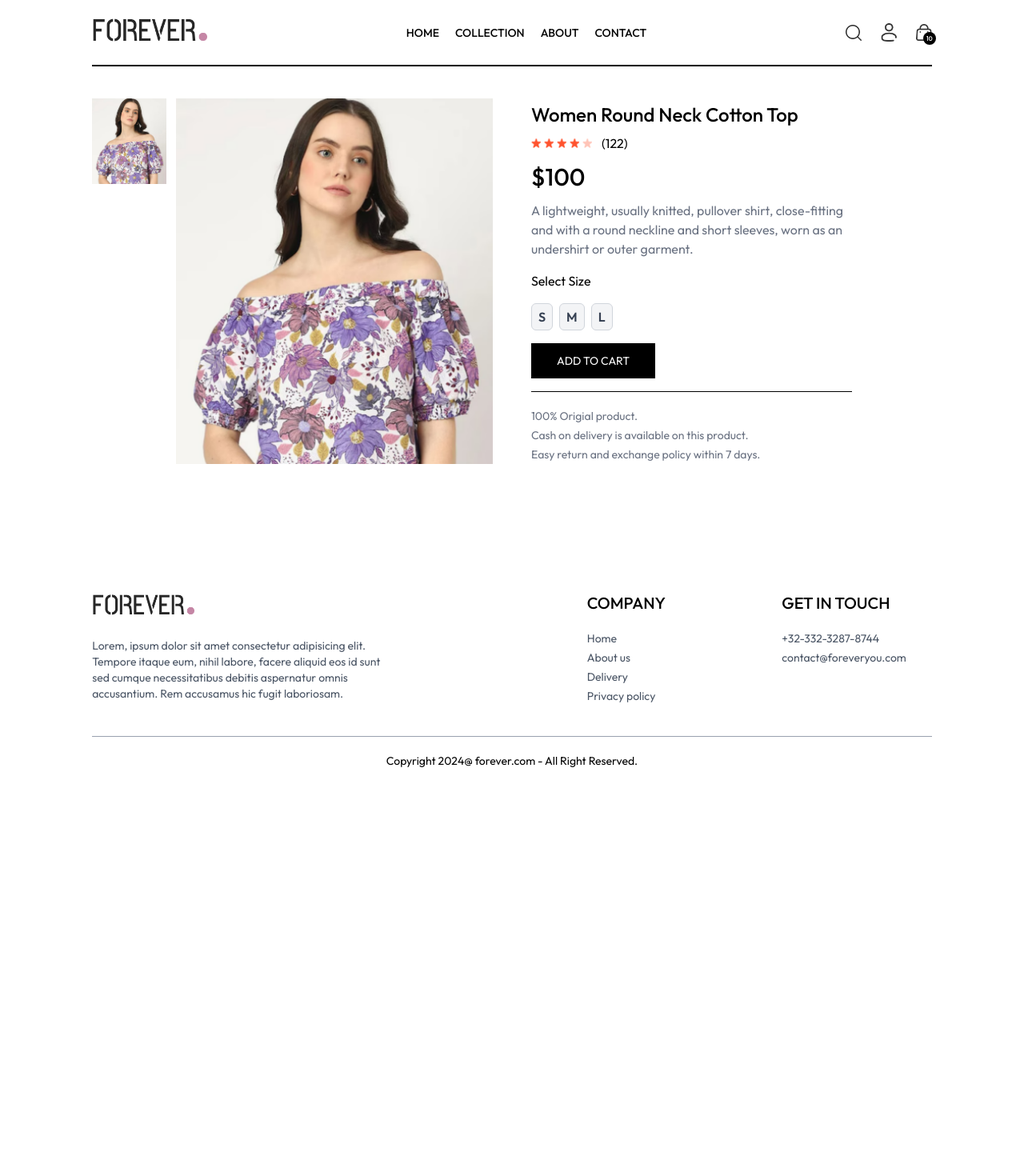
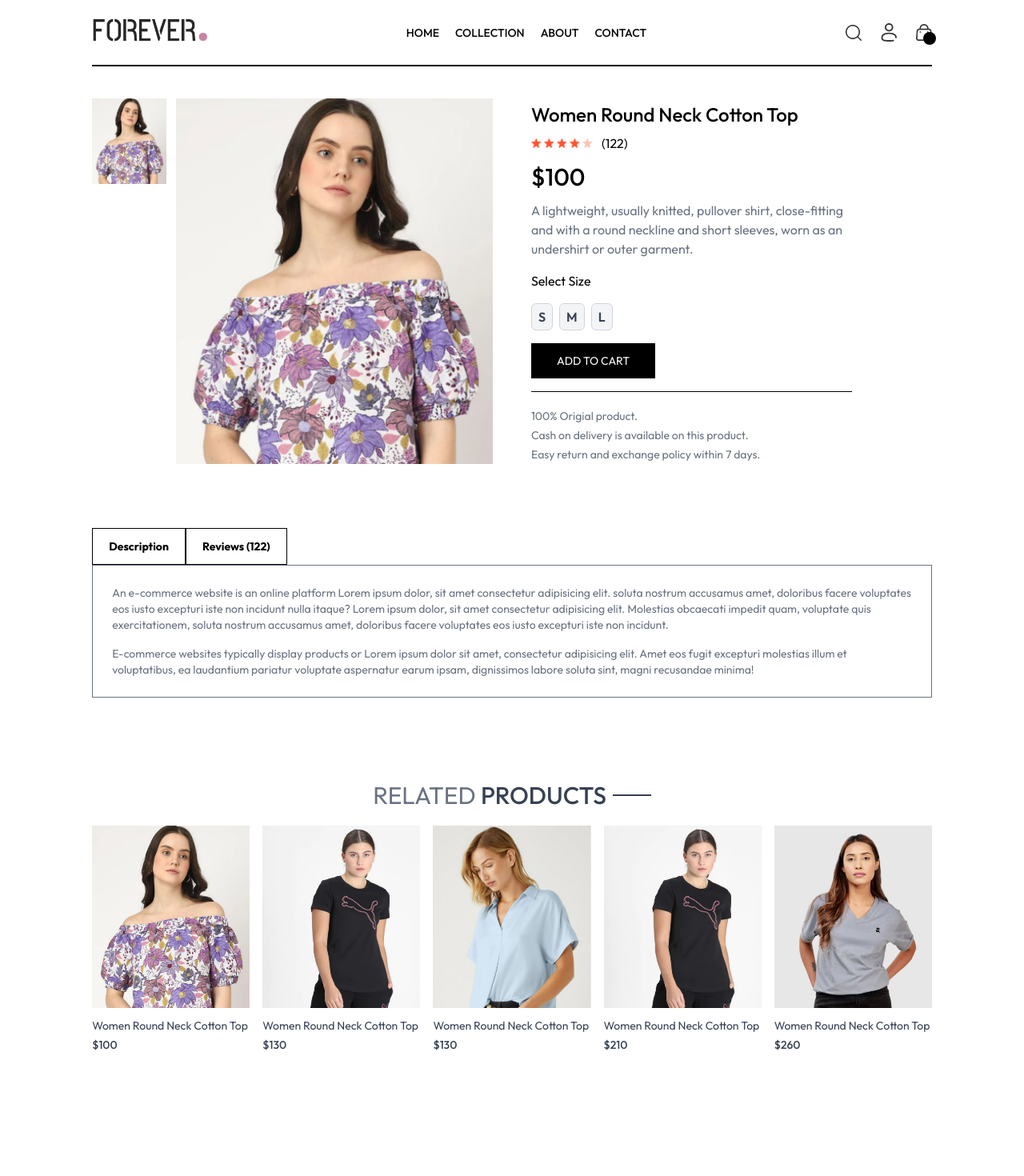
Before and after one commit to Biniambatu/E-COMMERCE_react_frontend, a React (Vite) app: page /product/aaaaa in a window 1280 px wide. Shown: the top 1470 px of the page at 80% size. Before the commit the page ends 981 px from the top, so only its background shows below. Built offline with nearby package versions, Linux system fonts and the light colour scheme.

Commit message:
context api

```diff
--- a/src/App.tsx
+++ b/src/App.tsx
@@ -4,9 +4,13 @@ import Navbar from './Components/Navbar'
 import Footer from './Components/Footer'
 import SearchBar from './Components/SearchBar'
 
+import { ToastContainer, toast } from 'react-toastify'
+import 'react-toastify/dist/ReactToastify.css'
+
 const App = () => {
   return (
     <div className='px-4 sm:px-[5vw] md:px-[7vw] lg:px-[9vw]' >
+      <ToastContainer/>
       <Navbar/>
       <SearchBar/>
       <AllRoutes/>
--- a/src/Components/Navbar.tsx
+++ b/src/Components/Navbar.tsx
@@ -6,7 +6,7 @@ import { ShopContext } from '../Context/ShopContext'
 const Navbar = () => {
 
   const [visible, setVisible] = useState(false)
-  const {search, setSearch, showSearch, setShowSearch} = useContext(ShopContext)
+  const {search, setSearch, showSearch, setShowSearch,getCartCount} = useContext(ShopContext)
 
   return (
     <div className='flex items-center justify-between py-5 font-medium'>
@@ -44,7 +44,7 @@ const Navbar = () => {
         </div>
         <Link to="/cart" className='relative'>
             <img src={assets.cart_icon} className='w-5 min-w-5' alt="" />
-            <p className='absolute right-[-5px] bottom-[-5px] w-4 text-center leading-4 bg-black text-white aspect-square rounded-full text-[8px]'>10</p>
+            <p className='absolute right-[-5px] bottom-[-5px] w-4 text-center leading-4 bg-black text-white aspect-square rounded-full text-[8px]'>{getCartCount()}</p>
         </Link>
         <img onClick={() => setVisible(true)} src={assets.menu_icon} className='w-5 cursor-pointer sm:hidden' alt="" />
       </div>
--- /dev/null
+++ b/src/Components/RelatedProducts.tsx
@@ -0,0 +1,37 @@
+import React, { useContext, useEffect, useState } from 'react'
+import { ShopContext } from '../Context/ShopContext'
+import ProductItems from './ProductItems'
+import Title from './Title'
+
+const RelatedProducts = ({ Category, SubCategory}) => {
+
+  const { products } = useContext(ShopContext)
+  const [ related, setRelated ] = useState([])
+
+  useEffect(() => {
+
+    if (products.length > 0) {
+      let productsCopy = products.slice()
+      productsCopy = productsCopy.filter((item) => item.category === Category)
+      productsCopy = productsCopy.filter((item) => item.subCategory === SubCategory)
+
+      setRelated(productsCopy.slice(0,5))
+    }
+
+  },[products])
+
+  return (
+    <div className='my-24'>
+      <div className='text-center text-3xl py-2'>
+        <Title text1={'RELATED'} text2={'PRODUCTS'}/>
+      </div>
+      <div className='grid grid-cols-2 sm:grid-cols-3 md:grid-cols-4 lg:grid-cols-5 gap-4 gap-y-6'>
+        { related.map((items, index) => (
+                <ProductItems key={index} items={items}/>
+              )) }
+      </div>
+    </div>
+  )
+}
+
+export default RelatedProducts
--- a/src/Context/ShopContext.tsx
+++ b/src/Context/ShopContext.tsx
@@ -1,5 +1,6 @@
-import { createContext, useState } from "react";
+import { createContext, use, useEffect, useState } from "react";
 import { products } from "../assets/assets";
+import { toast } from "react-toastify";
 export const ShopContext = createContext()
 
 const ShopContextProvider = (props) => {
@@ -8,14 +9,62 @@ const ShopContextProvider = (props) => {
   const delivery_fee = 10;
   const [ search, setSearch ] = useState('')
   const [ showSearch, setShowSearch ] = useState(false)
+  const [ cartItems, setCartItems ] = useState({})
+
+  const addToCart = async(itemId, size) => {
+
+    let cartData = structuredClone(cartItems)
+
+    if (!size) {
+      toast.error('Select Product Size')
+      return
+    }
+
+    if(cartData[itemId]) {
+      if (cartData[itemId][size]) {
+        cartData[itemId][size] += 1;
+      }
+      else {
+         cartData[itemId][size] = 1;
+      }
+    }
+    else {
+      cartData[itemId] = {};
+      cartData[itemId][size] = 1;
+    }
+    setCartItems(cartData)
+  }
+
+  const getCartCount = () => {
+    let totalCount = 0;
+
+    for (const items in cartItems) {
+      for (const item in cartItems[items]){
+        try {
+          if (cartItems[items][item] > 0) {
+            totalCount += cartItems[items][item]
+          }
+        } catch (error) {
+
+        }
+      }
+    return totalCount
+    }
+  }
 
   const value = {
     products,
     currency,
     delivery_fee,
     search, setSearch,
-    showSearch, setShowSearch
+    showSearch, setShowSearch,
+    cartItems, addToCart,
+    getCartCount
   }
+
+  useEffect(() => {
+    console.log(cartItems)
+  },[cartItems])
 
   return (
     <ShopContext.Provider value={value}>
--- a/src/Pages/Product.tsx
+++ b/src/Pages/Product.tsx
@@ -3,15 +3,17 @@ import { useContext, useEffect, useState } from 'react';
 import { useParams } from 'react-router-dom'
 import { ShopContext } from '../Context/ShopContext';
 import { assets } from '../assets/assets';
+import RelatedProducts from '../Components/RelatedProducts';
 
 const Product = () => {
 
   const { productId } = useParams();
-  const { products, currency } = useContext(ShopContext)
+  const { products, currency, addToCart } = useContext(ShopContext)
   const [ productData, setProductData ] = useState(false)
   const [ Image, setImage ] = useState('')
   const [ size, setSize ] = useState('')
 
+ useEffect(() => {
   const fetchProductData = async () => {
     products.map((item) => {
        if (item._id === productId) {
@@ -20,9 +22,7 @@ const Product = () => {
          return null
        }
     })
-  }
-
-  useEffect(() => {
+   }
     fetchProductData()
   },[ productId, products ])
 
@@ -69,7 +69,7 @@ const Product = () => {
                         ${size === item ? 'border-2 border-orange-500  shadow-md' : ''}   `} >  {item}</button>  ))}
               </div>
            </div>
-           <button className='bg-black text-white px-8 py-3 text-sm active:bg-gray-700'>ADD TO CART</button>
+           <button onClick={() => addToCart(productData._id, size)} className='bg-black text-white px-8 py-3 text-sm active:bg-gray-700'>ADD TO CART</button>
            <hr className='mt-4 sm:w-4/5'/>
            <div className='text-sm text-gray-500 mt-5 flex flex-col gap-1'>
               <p>100% Origial product.</p>
@@ -78,6 +78,21 @@ const Product = () => {
            </div>
         </div>
       </div>
+
+      {/* ------------- descriptionabd review section -------------- */}
+      <div className='mt-20'>
+        <div className='flex'>
+          <b className='border px-5 py-3 text-sm' >Description</b>
+          <b className='border px-5 py-3 text-sm' >Reviews (122)</b>
+        </div>
+        <div className='flex flex-col gap-4 border px-6 py-6 text-sm text-gray-500'>
+            <p>An e-commerce website is an online platform Lorem ipsum dolor, sit amet consectetur adipisicing elit. soluta nostrum accusamus amet, doloribus facere voluptates eos iusto excepturi iste non incidunt nulla itaque? Lorem ipsum dolor, sit amet consectetur adipisicing elit. Molestias obcaecati impedit quam, voluptate quis exercitationem, soluta nostrum accusamus amet, doloribus facere voluptates eos iusto excepturi iste non incidunt.</p>
+            <p>E-commerce websites typically display products or Lorem ipsum dolor sit amet, consectetur adipisicing elit. Amet eos fugit excepturi molestias illum et voluptatibus, ea laudantium pariatur voluptate aspernatur earum ipsam, dignissimos labore soluta sint, magni recusandae minima!</p>
+        </div>
+      </div>
+
+      {/* --------------- display related productss ----------- */}
+      <RelatedProducts Category={productData.category} SubCategory={productData.subCategory}/>
     </div>
   ) : <div className='opacity-0'></div>
 }
```
